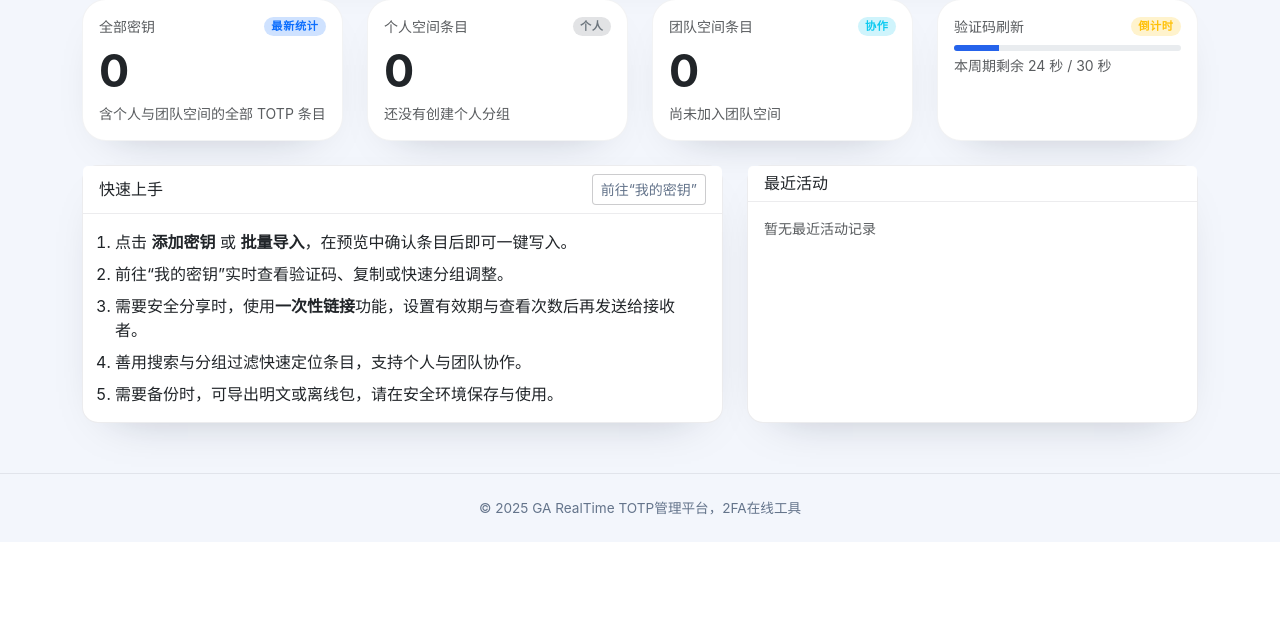
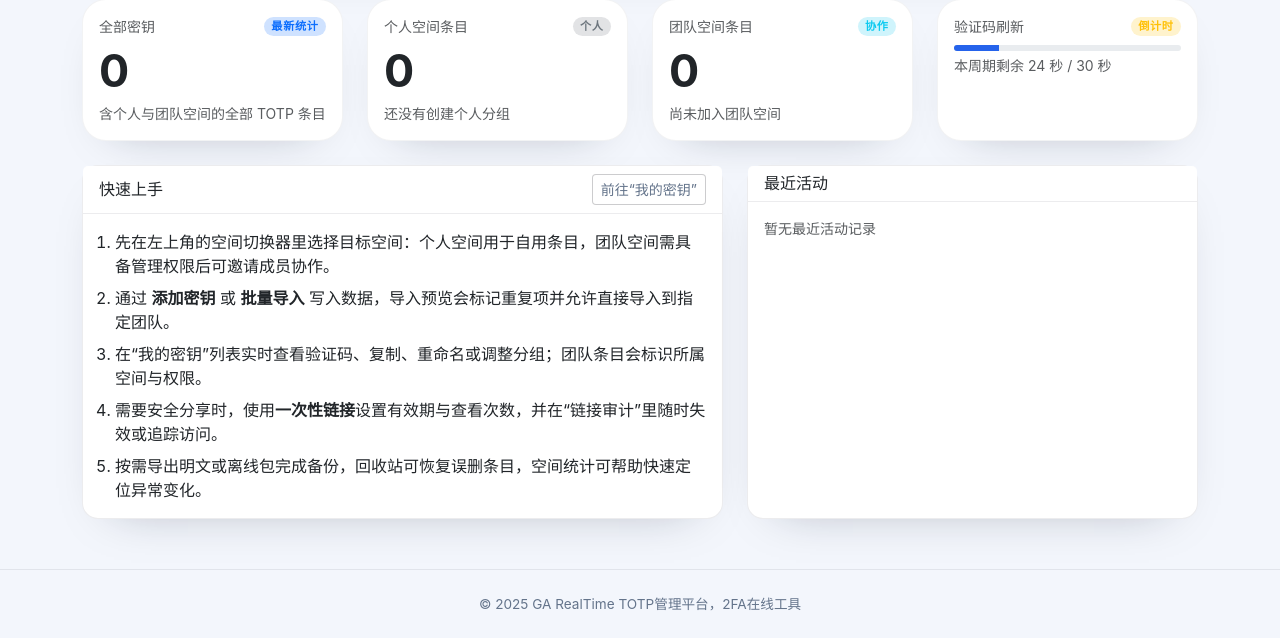
Before and after one commit to xuezhang789/ToTP, a Django app: page / in a window 1280 px wide. Shown: the part 271-909 px from the top of the page. Before the commit the page ends 786 px from the top, so only its background shows below. Run offline with Django 4.2, Linux system fonts and the light colour scheme; the visitor is signed in with stand-in values (Sample User, id 1); data that the repository does not hold is empty; some libraries are stand-ins or nearby versions.

Commit message:
更新文案

```diff
--- a/templates/totp/dashboard.html
+++ b/templates/totp/dashboard.html
@@ -126,11 +126,11 @@
                 </div>
                 <div class="card-body">
                     <ol class="mb-0 ps-3">
-                        <li class="mb-2">点击 <strong>添加密钥</strong> 或 <strong>批量导入</strong>，在预览中确认条目后即可一键写入。</li>
-                        <li class="mb-2">前往“我的密钥”实时查看验证码、复制或快速分组调整。</li>
-                        <li class="mb-2">需要安全分享时，使用<strong>一次性链接</strong>功能，设置有效期与查看次数后再发送给接收者。</li>
-                        <li class="mb-2">善用搜索与分组过滤快速定位条目，支持个人与团队协作。</li>
-                        <li>需要备份时，可导出明文或离线包，请在安全环境保存与使用。</li>
+                        <li class="mb-2">先在左上角的空间切换器里选择目标空间：个人空间用于自用条目，团队空间需具备管理权限后可邀请成员协作。</li>
+                        <li class="mb-2">通过 <strong>添加密钥</strong> 或 <strong>批量导入</strong> 写入数据，导入预览会标记重复项并允许直接导入到指定团队。</li>
+                        <li class="mb-2">在“我的密钥”列表实时查看验证码、复制、重命名或调整分组；团队条目会标识所属空间与权限。</li>
+                        <li class="mb-2">需要安全分享时，使用<strong>一次性链接</strong>设置有效期与查看次数，并在“链接审计”里随时失效或追踪访问。</li>
+                        <li>按需导出明文或离线包完成备份，回收站可恢复误删条目，空间统计可帮助快速定位异常变化。</li>
                     </ol>
                 </div>
             </div>
```
